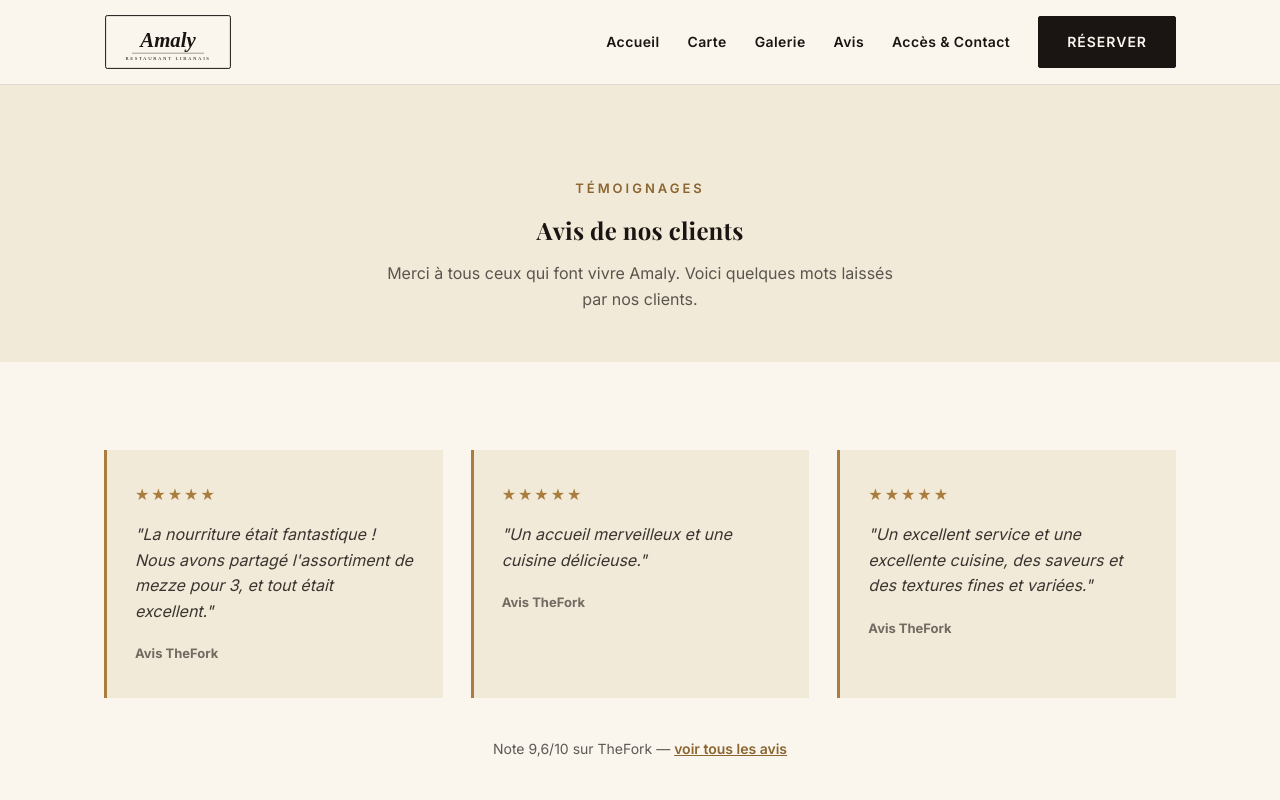
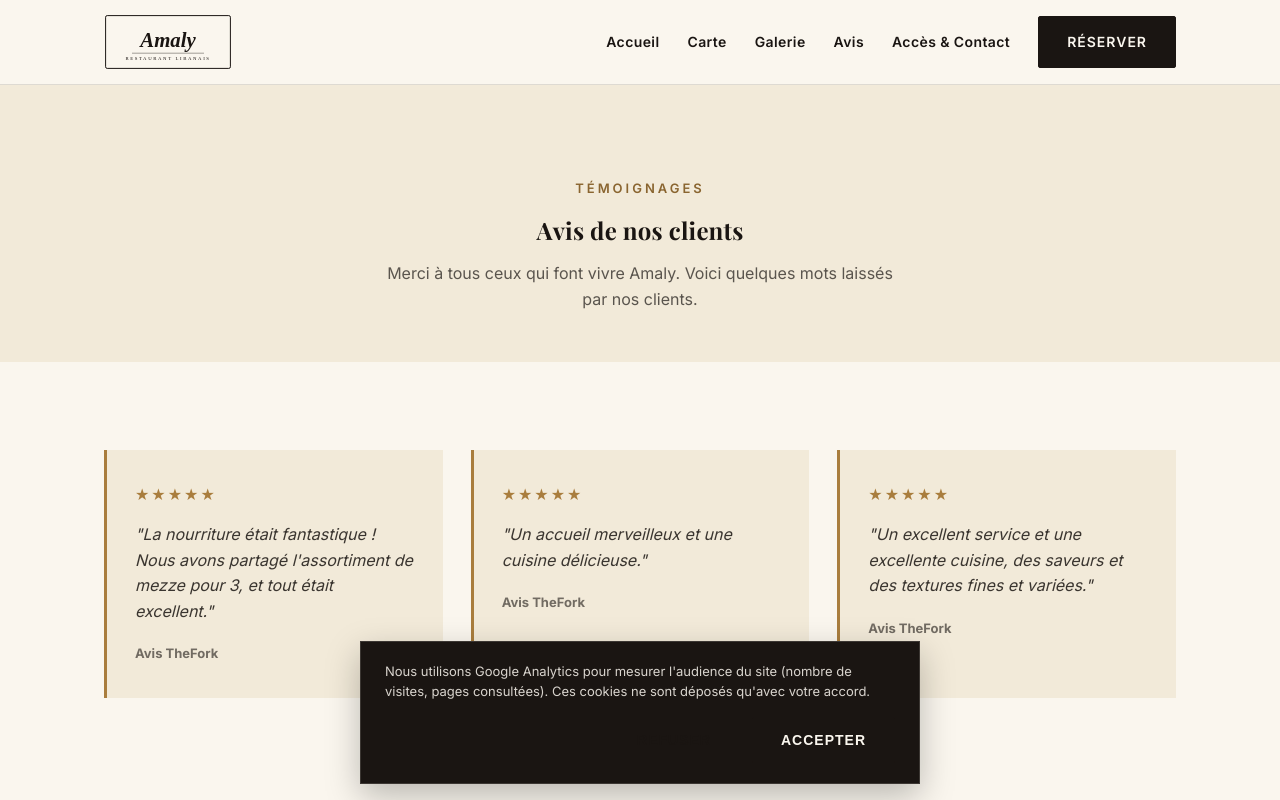
Before and after one commit to rudychoufani98-stack/amaly-paris, a Next.js app: page /avis in a window 1280 px wide. Shown: the top 800 px of the page. Built offline with nearby package versions, Linux system fonts and the light colour scheme; a web font is replaced by a local one.

Commit message:
Add RGPD-compliant cookie consent banner gating Google Analytics

```diff
--- /dev/null
+++ b/app/components/CookieConsent.js
@@ -0,0 +1,64 @@
+"use client";
+
+import Script from "next/script";
+import { useEffect, useState } from "react";
+import { restaurant } from "../content";
+import styles from "./CookieConsent.module.css";
+
+const STORAGE_KEY = "amaly-cookie-consent";
+
+export default function CookieConsent() {
+  const [consent, setConsent] = useState(null);
+
+  useEffect(() => {
+    const stored = window.localStorage.getItem(STORAGE_KEY);
+    if (stored === "accepted" || stored === "refused") {
+      setConsent(stored);
+    }
+  }, []);
+
+  function choose(value) {
+    window.localStorage.setItem(STORAGE_KEY, value);
+    setConsent(value);
+  }
+
+  const gaConfigured = restaurant.gaId && !restaurant.gaId.includes("XXXX");
+
+  return (
+    <>
+      {consent === "accepted" && gaConfigured && (
+        <>
+          <Script
+            src={`https://www.googletagmanager.com/gtag/js?id=${restaurant.gaId}`}
+            strategy="afterInteractive"
+          />
+          <Script id="ga-init" strategy="afterInteractive">
+            {`
+              window.dataLayer = window.dataLayer || [];
+              function gtag(){dataLayer.push(arguments);}
+              gtag('js', new Date());
+              gtag('config', '${restaurant.gaId}');
+            `}
+          </Script>
+        </>
+      )}
+
+      {consent === null && (
+        <div className={styles.banner} role="dialog" aria-label="Consentement cookies">
+          <p>
+            Nous utilisons Google Analytics pour mesurer l'audience du site (nombre de
+            visites, pages consultées). Ces cookies ne sont déposés qu'avec votre accord.
+          </p>
+          <div className={styles.actions}>
+            <button type="button" className="btn btn-ghost" onClick={() => choose("refused")}>
+              Refuser
+            </button>
+            <button type="button" className="btn btn-primary" onClick={() => choose("accepted")}>
+              Accepter
+            </button>
+          </div>
+        </div>
+      )}
+    </>
+  );
+}
--- /dev/null
+++ b/app/components/CookieConsent.module.css
@@ -0,0 +1,55 @@
+.banner {
+  position: fixed;
+  left: 16px;
+  right: 16px;
+  bottom: 16px;
+  z-index: 100;
+  max-width: 560px;
+  margin: 0 auto;
+  background: var(--ink);
+  color: var(--cream);
+  padding: 20px 24px;
+  border: 1px solid rgba(250, 246, 238, 0.15);
+  box-shadow: 0 12px 32px rgba(0, 0, 0, 0.25);
+  display: flex;
+  flex-direction: column;
+  gap: 16px;
+}
+
+.banner p {
+  font-size: 13px;
+  line-height: 1.5;
+  color: rgba(250, 246, 238, 0.85);
+}
+
+.actions {
+  display: flex;
+  gap: 12px;
+  justify-content: flex-end;
+}
+
+.actions .btn {
+  padding: 10px 20px;
+  font-size: 12px;
+}
+
+.actions .btn-ghost {
+  border-color: rgba(250, 246, 238, 0.4);
+  color: var(--cream);
+}
+
+.actions .btn-ghost:hover {
+  background: rgba(250, 246, 238, 0.1);
+  color: var(--cream);
+}
+
+.actions .btn-primary {
+  background: var(--gold);
+  border-color: var(--gold);
+  color: var(--ink);
+}
+
+.actions .btn-primary:hover {
+  background: var(--gold-dark);
+  border-color: var(--gold-dark);
+}
--- a/app/content.js
+++ b/app/content.js
@@ -14,6 +14,7 @@ export const restaurant = {
   instagram: "https://www.instagram.com/amalyrestaurant/", // confirmé
   thefork: "https://www.thefork.fr/restaurant/amaly-r863243", // confirmé
   rating: "9,6/10", // confirmé (TheFork, 38 avis sur 30 jours)
+  gaId: "G-XXXXXXXXXX", // [A CONFIRMER] — remplacez par votre ID Google Analytics (Admin > Flux de données > ID de mesure)
   hours: [
     { day: "Lundi", value: "Fermé" },
     { day: "Mardi - Vendredi", value: "12h00 - 14h30 / 19h00 - 22h30" },
--- a/app/layout.js
+++ b/app/layout.js
@@ -2,6 +2,7 @@ import { Inter, Playfair_Display } from "next/font/google";
 import "./globals.css";
 import Header from "./components/Header";
 import Footer from "./components/Footer";
+import CookieConsent from "./components/CookieConsent";
 import { restaurant } from "./content";
 
 const inter = Inter({
@@ -28,6 +29,7 @@ export default function RootLayout({ children }) {
         <Header />
         <main>{children}</main>
         <Footer />
+        <CookieConsent />
       </body>
     </html>
   );
```
